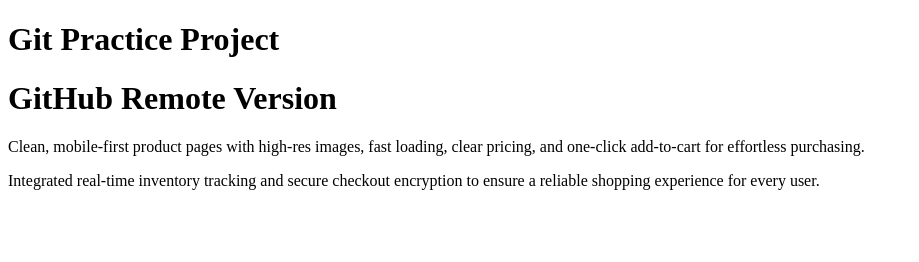
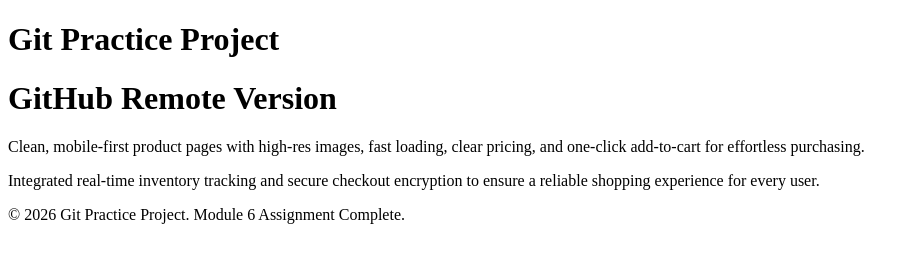
Before and after one commit to nahinhoque/module-6git, a plain HTML site: page index.html in a window 1280 px wide. Shown: the whole page, without its empty margins (0-919 px from the left). Drawn offline with Linux system fonts and the light colour scheme.

Commit message:
Add footer for final project review

```diff
--- a/index.html
+++ b/index.html
@@ -17,6 +17,10 @@
         <p>Integrated real-time inventory tracking and secure checkout encryption to ensure a reliable shopping
             experience for every user.</p>
     </section>
+
+    <footer>
+        <p>&copy; 2026 Git Practice Project. Module 6 Assignment Complete.</p>
+    </footer>
 </body>
 
 </html>
```
